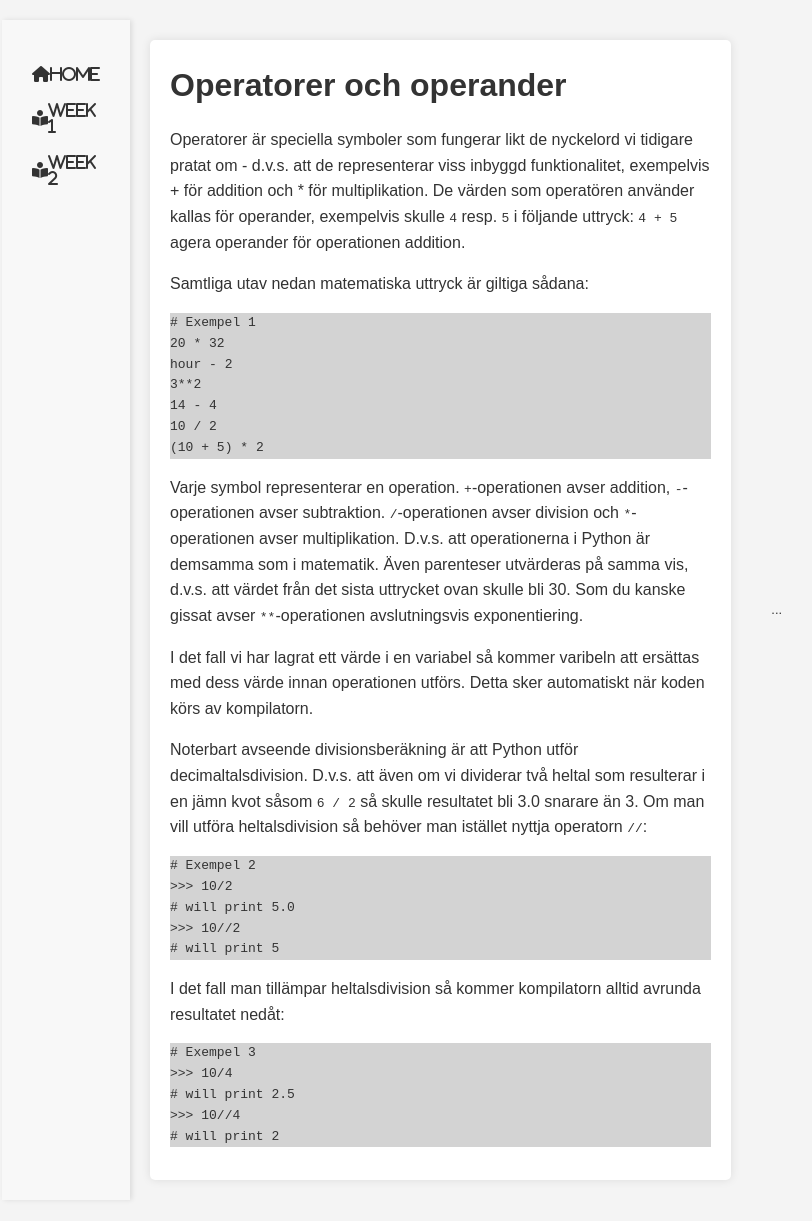
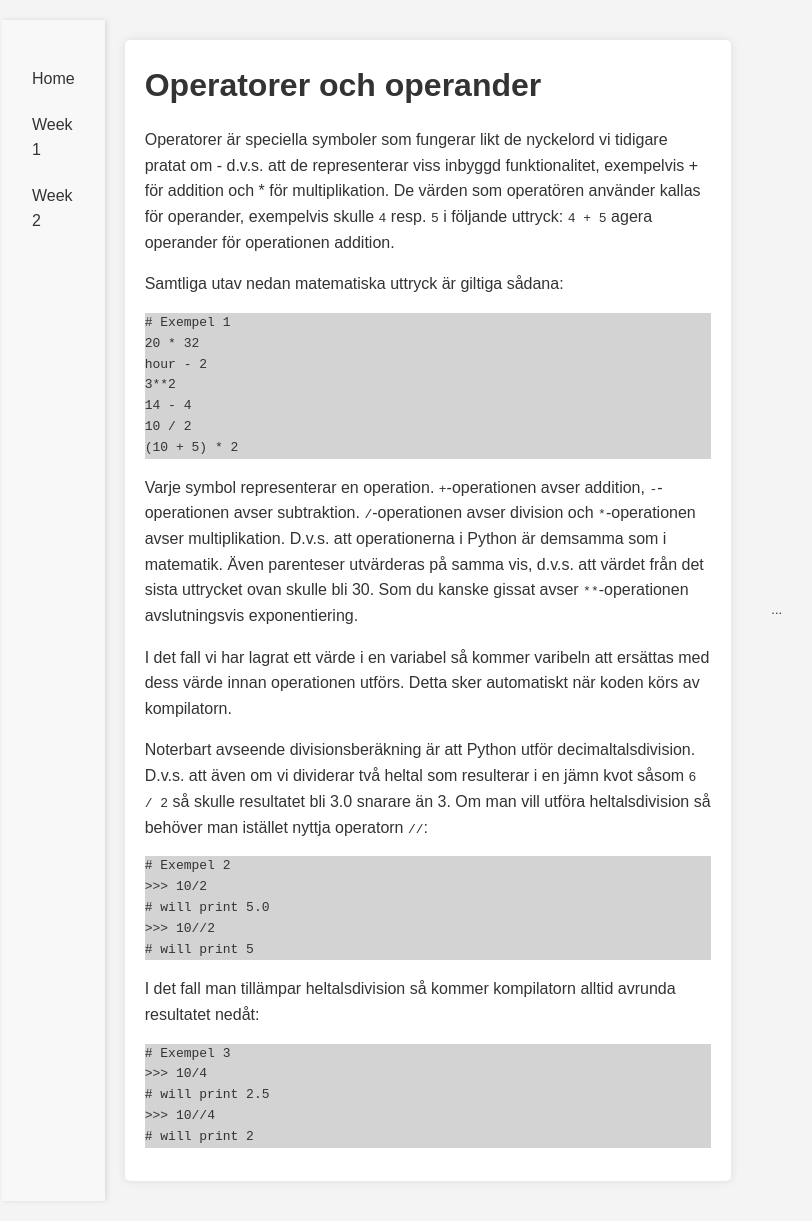
Before and after one commit to noitaloiv/fundamentalPython, a Jekyll site: the page built from week1/operators.md, in a window 1280 px wide. Shown: the whole page, without its empty margins (238-1050 px from the left). Built offline with Jekyll 4.4.1, drawn with Linux system fonts in a browser that asks for light colours; our own code applies the rules of GitHub Pages for plain Markdown files.

Commit message:
Update default.html

```diff
--- a/_layouts/default.html
+++ b/_layouts/default.html
@@ -5,7 +5,7 @@
     <meta name="viewport" content="width=device-width, initial-scale=1.0">
     <link rel="icon" href="../favicon.ico" type="image/x-icon">
     <link rel="shortcut icon" href="../favicon.ico" type="image/x-icon">
-    <link rel="stylesheet" href="https://cdnjs.cloudflare.com/ajax/libs/font-awesome/6.0.0-beta3/css/all.min.css">
+    <link rel="stylesheet" href="https://fonts.googleapis.com/css2?family=Material+Symbols+Outlined:opsz,wght,FILL,GRAD@24,400,0,0" />
     <title>{{ page.title }}</title>
     <link rel="stylesheet" href="../assets/css/style.css">
 </head>
@@ -17,17 +17,17 @@
                     <ul>
                         <li><a href="/" class="fas fa-home">Home</a></li>
                         <li class="dropdown">
-                            <a href="javascript:void(0)" class="dropbtn fas fa-book-reader">Week 1</a>
+                            <a href="javascript:void(0)" class="dropbtn">Week 1</a>
                             <div class="dropdown-content">
-                                <a href="/fundamentalPython/week1/introduction" class="fa-solid fa-code">Komma igång</a>
-                                <a href="/fundamentalPython/week1/first_app" class="fa-solid fa-code">Ditt första program</a>
-                                <a href="/fundamentalPython/week1/syntax" class="fa-solid fa-code">Syntax</a>
-                                <a href="/fundamentalPython/week1/statements_expressions" class="fa-solid fa-code">Påståenden & Uttryck</a>
-                                <a href="/fundamentalPython/week1/operators" class="fa-solid fa-code">Operatorer</a>
-                                <a href="/fundamentalPython/week1/strings" class="fa-solid fa-code">Strängar</a>
+                                <a href="/fundamentalPython/week1/introduction" class="material-symbols-outlined">Komma igång</a>
+                                <a href="/fundamentalPython/week1/first_app" class="material-symbols-outlined">Ditt första program</a>
+                                <a href="/fundamentalPython/week1/syntax" class="material-symbols-outlined">Syntax</a>
+                                <a href="/fundamentalPython/week1/statements_expressions" class="material-symbols-outlined">Påståenden & Uttryck</a>
+                                <a href="/fundamentalPython/week1/operators" class="material-symbols-outlined">Operatorer</a>
+                                <a href="/fundamentalPython/week1/strings" class="material-symbols-outlined">Strängar</a>
                             </div>
                         </li>
-                        <li><a href="/week2/" class="fas fa-book-reader">Week 2</a></li>
+                        <li><a href="/week2/" class="dropbtn">Week 2</a></li>
                         <!-- Add more links as needed -->
                     </ul>
                 </nav>
```
